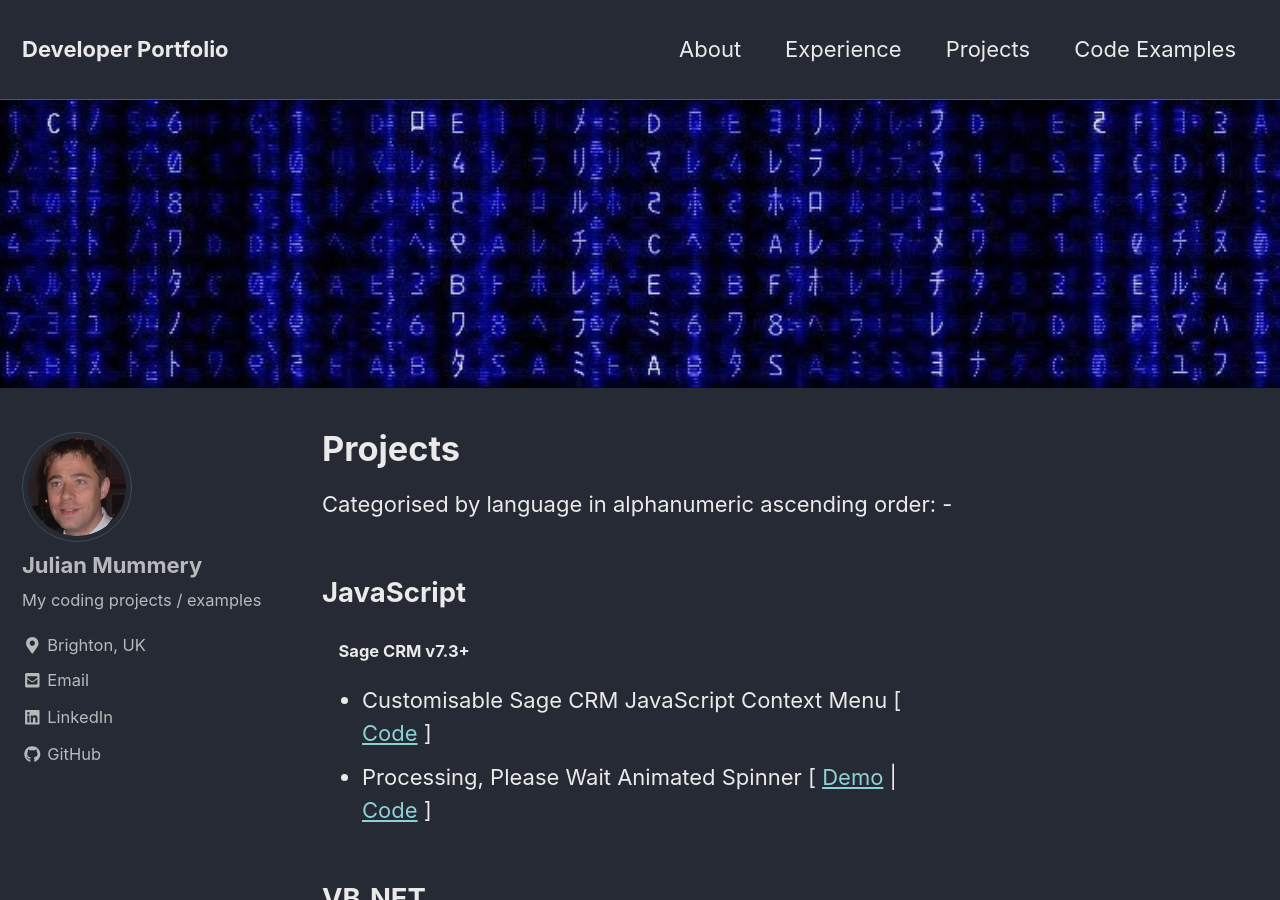
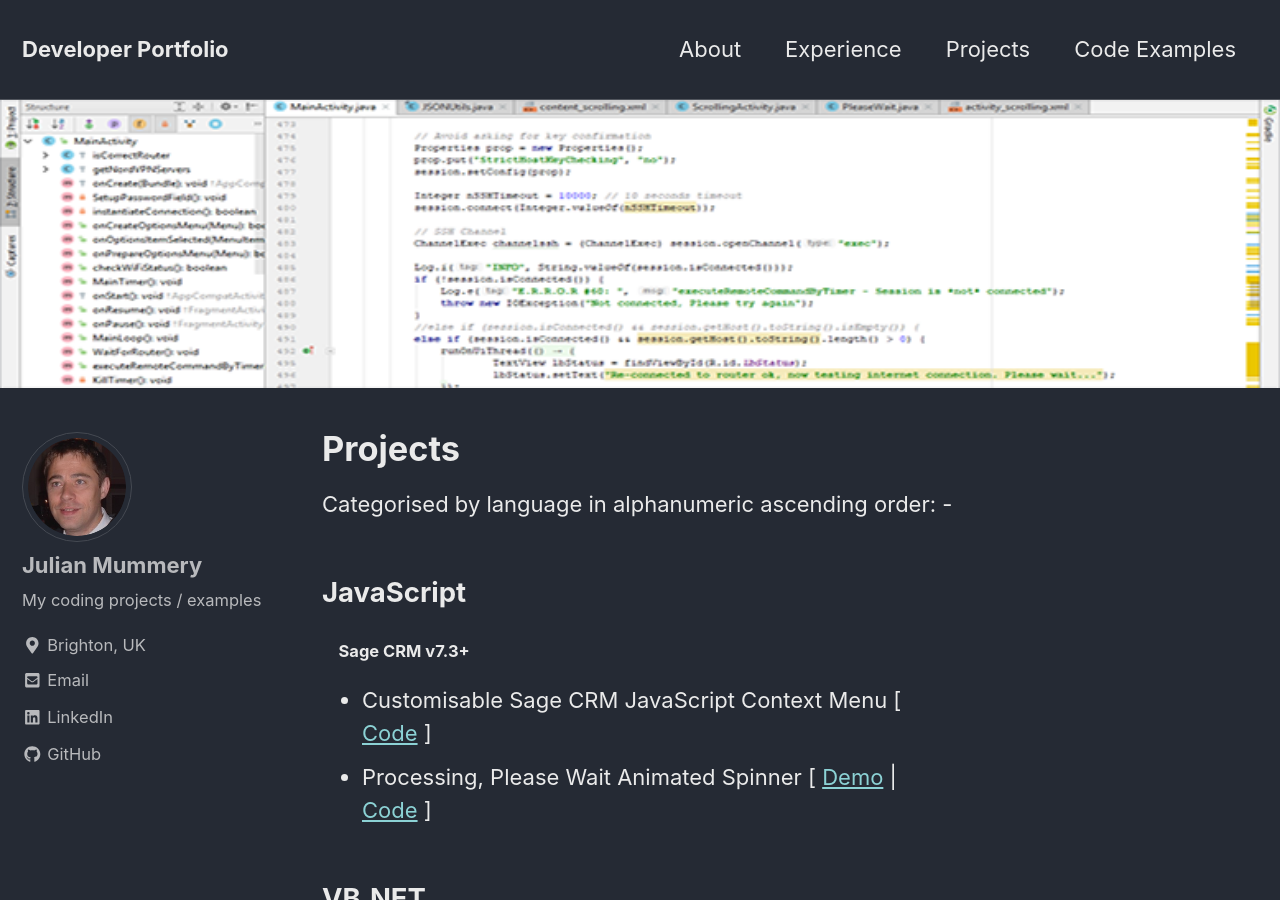
Before and after one commit to julianmummery/julianmummery.github.io, a Jekyll site: the page built from _pages/coding-projects.md, in a window 1280 px wide and 900 px high. Built offline with Jekyll 4.4.1, drawn with Linux system fonts in a browser that asks for light colours; nearby versions of some CDN libraries.

Commit message:
Update coding-projects.md

```diff
--- a/_pages/coding-projects.md
+++ b/_pages/coding-projects.md
@@ -4,7 +4,7 @@
 title: "Projects"
 author_profile: true
 header:
-   image: "/assets/images/header-background.jpg"
+   image: "/assets/images/header-adroid-app-code.png"
 ---
 
 Categorised by language in alphanumeric ascending order: -
```
